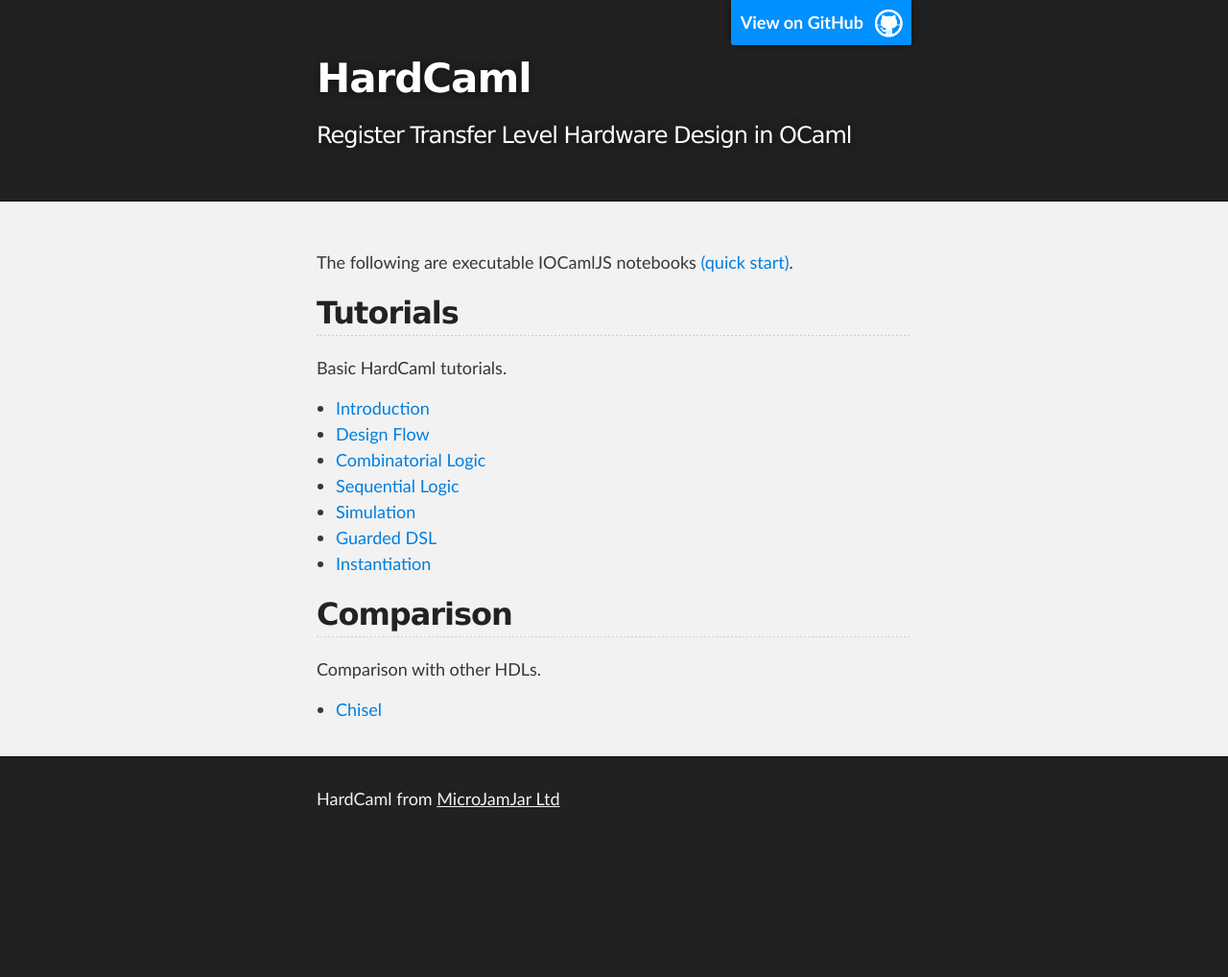
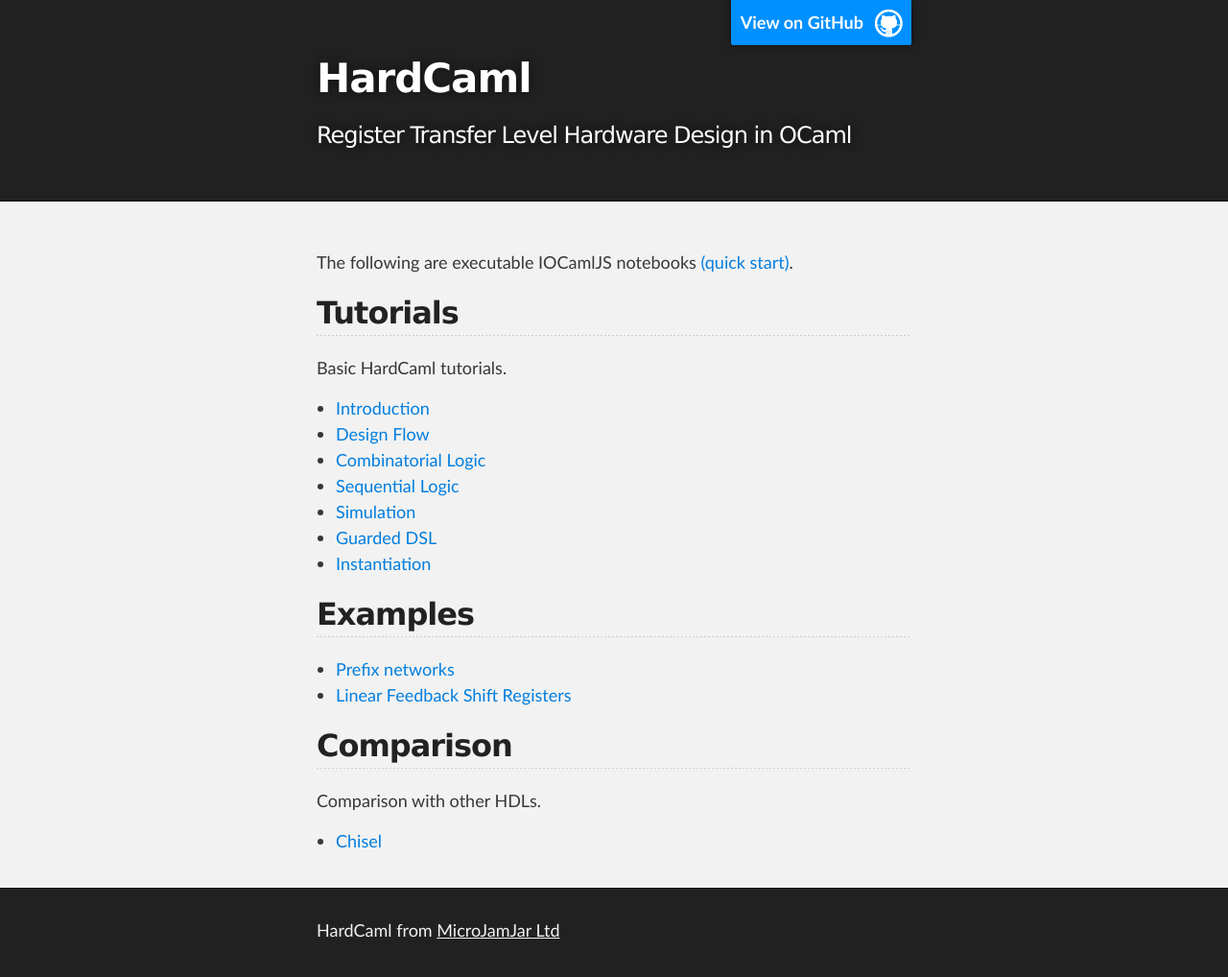
Before and after one commit to ujamjar/hardcaml, a Jekyll site: the page built from index.md, in a window 1280 px wide. Shown: the whole page at 96% size. Built offline with Jekyll 4.4.1, drawn with Linux system fonts in a browser that asks for light colours; before the commit the page ends 900 px from its top, so only the background shows below that.

Commit message:
start adding examples (more to come)

```diff
--- a/index.md
+++ b/index.md
@@ -18,6 +18,11 @@
 * [Guarded DSL](guarded.html)
 * [Instantiation](instantiation.html)
 
+## Examples
+
+* [Prefix networks](prefix-networks.html)
+* [Linear Feedback Shift Registers](lfsr.html)
+
 ## Comparison
 
 Comparison with other HDLs.
--- /dev/null
+++ b/lfsr.html
@@ -0,0 +1,4 @@
+---
+layout: iocamljs
+notebook_guid: "31-lfsr.ipynb"
+---
--- /dev/null
+++ b/prefix-networks.html
@@ -0,0 +1,4 @@
+---
+layout: iocamljs
+notebook_guid: "30-prefix-networks.ipynb"
+---
```
Also changed, not shown: 2 other files.
